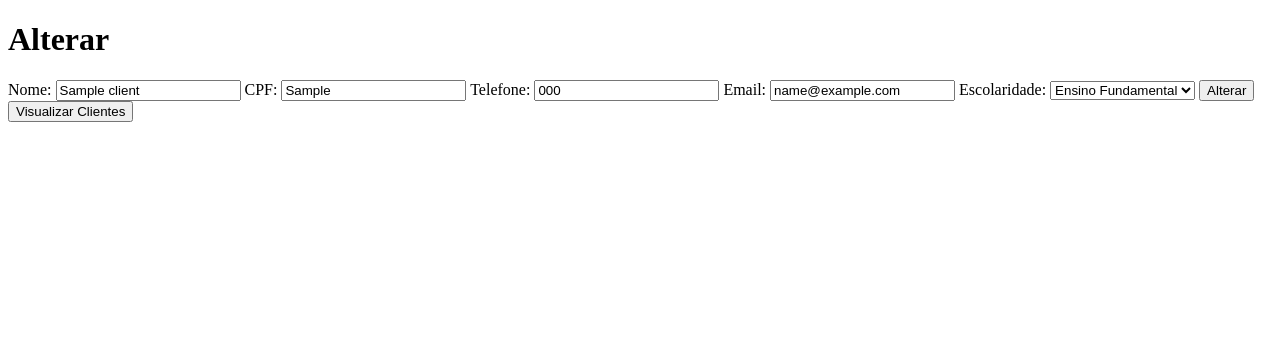
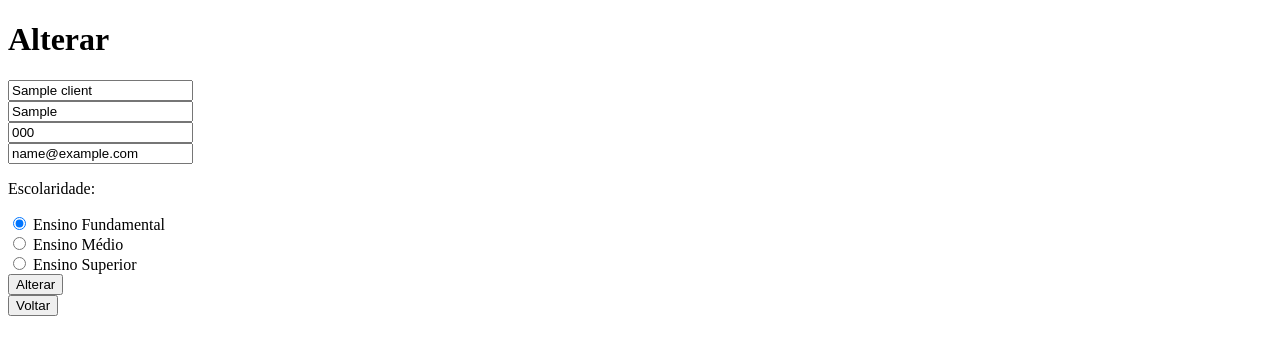
Before and after one commit to DanielArrudas/crud-php-desenvolvimento-web, a PHP site: the page made by index.php in a window 1280 px wide. Shown: the top 355 px of the page. Run offline with PHP 8.4, Linux system fonts and the light colour scheme; tables that the repository leaves empty hold one stand-in row (values such as "Sample post").

Commit message:
Refactor: Improves client edit form

```diff
--- a/views/FormEditClient.php
+++ b/views/FormEditClient.php
@@ -4,6 +4,7 @@
 <head>
     <meta charset="UTF-8" />
     <meta name="viewport" content="width=device-width, initial-scale=1.0" />
+    <link rel="stylesheet" href="views/css/index.css" />
     <title>Alteração de Cliente</title>
 </head>
 
@@ -11,34 +12,50 @@
     <div class="content">
         <h1>Alterar</h1>
         <form action="index.php?action=update&id=<?= $resultClient['id'] ?>" method="post">
-            <label>Nome:</label>
-            <input type="text" name="nome" value="<?= $resultClient['nome'] ?>" required />
-            <label>CPF:</label>
-            <input type="text" name="cpf" value="<?= $resultClient['cpf'] ?>" required />
-            <label>Telefone:</label>
-            <input type="text" name="telefone" value="<?= $resultClient['telefone'] ?>" required />
-            <label>Email:</label>
-            <input type="email" name="email" value="<?= $resultClient['email'] ?>" required />
+            <div>
+                <input type="text" name="nome" class="inputs" placeholder="Digite seu Nome"
+                    value="<?= $resultClient['nome'] ?>" required />
+            </div>
+            <div>
+                <input type="text" name="cpf" class="inputs" placeholder="Digite seu CPF"
+                    value="<?= $resultClient['cpf'] ?>" required />
+            </div>
+            <div>
+                <input type="text" name="telefone" class="inputs" placeholder="Digite seu Telefone"
+                    value="<?= $resultClient['telefone'] ?>" required />
+            </div>
+            <div>
+                <input type="email" name="email" class="inputs" placeholder="Digite seu Email"
+                    value="<?= $resultClient['email'] ?>" required />
+            </div>
 
-            <label>Escolaridade:</label>
-            <select name="escolaridade" required>
-                <option value="" disabled>Selecione</option>
+            <p>Escolaridade:</p>
+            <div class="box-select">
                 <?php foreach ($opcoesEscolaridade as $key => $opcao): ?>
-                    <?php $selecionado = ($key === $escolaridadeAtualCliente) ? 'selected' : ''; ?>
-                    <option value="<?= $key ?>" <?= $selecionado ?>><?= $opcao ?></option>
+                    <?php $checked = ($key === $escolaridadeAtualCliente) ? 'checked' : '';
+                    ?>
+
+                    <div>
+                        <input type="radio" id="<?= $key ?>" value="<?= $key ?>" name="escolaridade" <?= $checked ?>
+                            required />
+                        <label for="<?= $key ?>"><?= $opcao ?></label>
+                    </div>
                 <?php endforeach; ?>
-            </select>
+            </div>
             <button type="submit">Alterar</button>
         </form>
         <form action="index.php" method="get">
-            <button type="submit">Visualizar Clientes</button>
+            <button type="submit">Voltar</button>
         </form>
+
+        <?php if (!empty($errors)): ?>
+            <div class="erros">
+                <?php foreach ($errors as $error): ?>
+                    <p><?= $error ?></p>
+                <?php endforeach; ?>
+            </div>
+        <?php endif; ?>
     </div>
-    <?php if (!empty($errors)): ?>
-        <?php foreach ($errors as $error): ?>
-            <p><?= $error ?></p>
-        <?php endforeach; ?>
-    <?php endif; ?>
 </body>
 
 </html>
```
